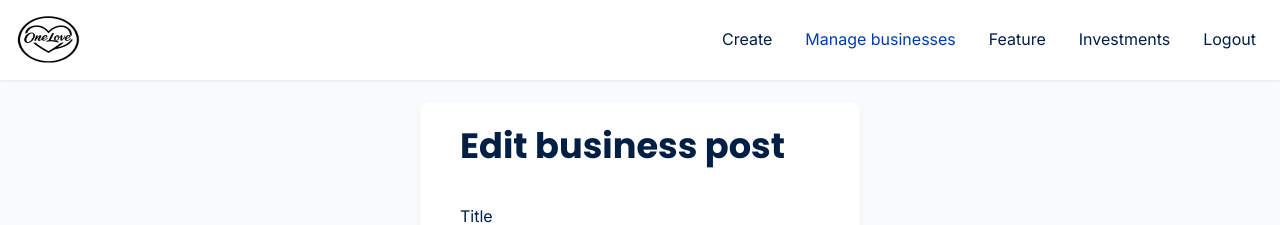
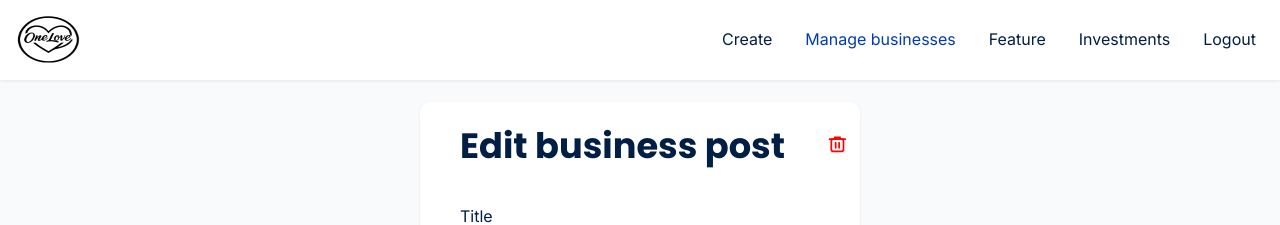
Before and after one commit to Peterh04/bizz-mall, a React (Vite) app: page /admin/manage-businesses/1 in a window 1280 px wide. Shown: the top 225 px of the page. Built offline with nearby package versions, Linux system fonts and the light colour scheme; no server answers.

Commit message:
Add delete btn

```diff
--- a/src/pages/Admin/AdminManageBusiness.jsx
+++ b/src/pages/Admin/AdminManageBusiness.jsx
@@ -1,6 +1,7 @@
 import { useState } from "react";
 import AdminNavbar from "../../components/AdminNavbar";
 import "../../styles/adminManageBusiness.css";
+import BinIcon from "../../assets/icons/bin.svg?react";
 import axios from "axios";
 import { useEffect } from "react";
 import { useNavigate, useParams } from "react-router-dom";
@@ -86,6 +87,24 @@ export default function AdminManageBusiness() {
     } catch (error) {
       console.error(
         "Failed to edit post",
+        error.response?.data || error.message,
+      );
+    }
+  };
+
+  const handleDelete = async () => {
+    try {
+      const { data } = await axios.delete(
+        `https://bizz-mall-backend-production.up.railway.app/api/business/${id}`,
+        {
+          withCredentials: true,
+        },
+      );
+      console.log("Succesfully deleted the business");
+      navigate("/admin/manage-businesses");
+    } catch (error) {
+      console.error(
+        "Failed to delete the business",
         error.response?.data || error.message,
       );
     }
@@ -227,6 +246,14 @@ export default function AdminManageBusiness() {
               Edit POST
             </button>
           )}
+
+          <button
+            className="delete-btn"
+            aria-label="delete button"
+            onClick={handleDelete}
+          >
+            <BinIcon className="fa" />
+          </button>
         </form>
       </section>
     </main>
--- a/src/pages/Admin/AdminPage.jsx
+++ b/src/pages/Admin/AdminPage.jsx
@@ -39,6 +39,7 @@ export default function AdminPage() {
     }
     formData.append("is_featured", form.is_featured);
     formData.append("is_investment", form.is_investment);
+    ``;
     try {
       const { data } = await axios.post(
         "https://bizz-mall-backend-production.up.railway.app/api/business",
--- a/src/styles/adminManageBusiness.css
+++ b/src/styles/adminManageBusiness.css
@@ -30,6 +30,8 @@
   gap: 0.8rem;
 
   box-shadow: 0 1px 3px rgba(0, 0, 0, 0.08);
+
+  position: relative;
 }
 
 .edit-business > form > .form-input-conntainer > .image-container {
@@ -63,3 +65,19 @@
   opacity: 0.5;
   cursor: not-allowed;
 }
+
+.edit-business > form > .delete-btn {
+  background: transparent;
+  width: 35px;
+  height: 35px;
+
+  position: absolute;
+
+  top: 25px;
+  right: 5px;
+}
+.delete-btn > .fa {
+  color: red;
+  height: 1.3rem;
+  width: 1.3rem;
+}
```
Also changed, not shown: src/assets/icons/bin.svg (added).
